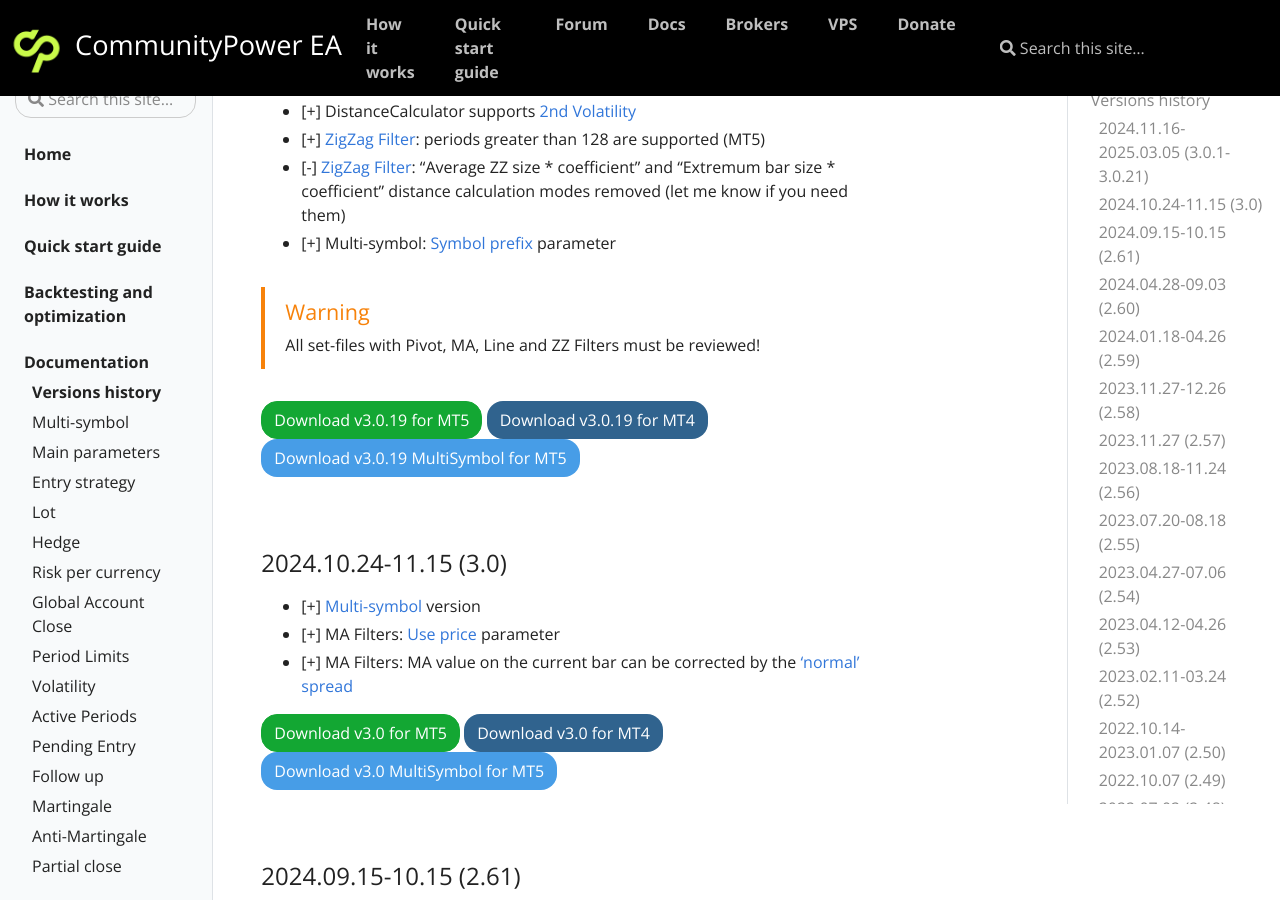
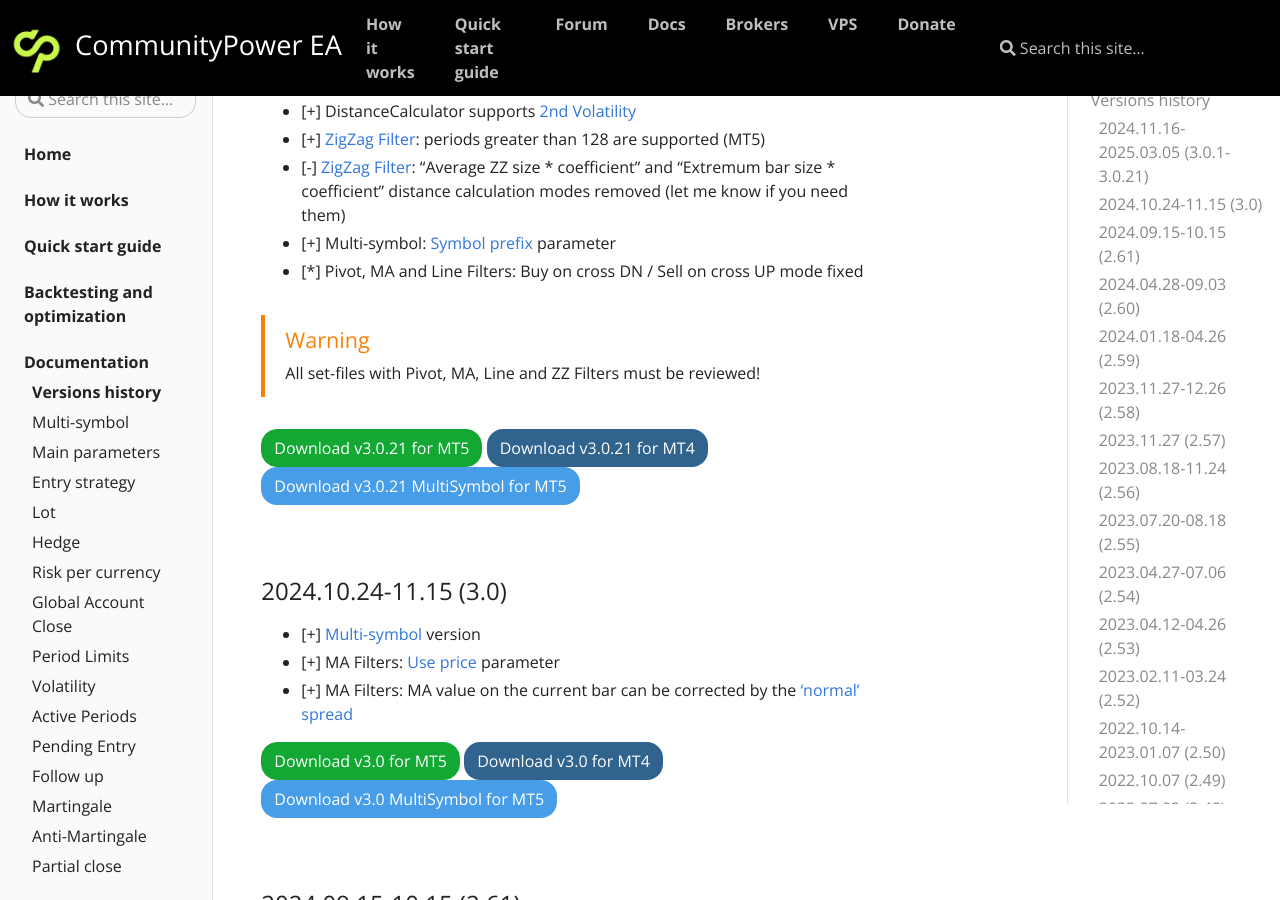
Before and after one commit to komposter/CommunityPowerEA.com, a Jekyll site: the page built from _docs/versions-history.md, in a window 1280 px wide and 900 px high, scrolled down 469 px. Built offline with Jekyll 4.4.1, drawn with Linux system fonts in a browser that asks for light colours.

Commit message:
Content change

```diff
--- a/_docs/versions-history.md
+++ b/_docs/versions-history.md
@@ -23,12 +23,13 @@
 * [+] [ZigZag Filter](/docs/signals-and-filters#zigzag-filter): periods greater than 128 are supported (MT5)
 * [-] [ZigZag Filter](/docs/signals-and-filters#zigzag-filter): "Average ZZ size * coefficient" and "Extremum bar size * coefficient" distance calculation modes removed (let me know if you need them)
 * [+] Multi-symbol: [Symbol prefix](/docs/multi-symbol#symbol-prefix) parameter
+* [*] Pivot, MA and Line Filters: Buy on cross DN / Sell on cross UP mode fixed
 
 {% include alert.html type="warning" title="Warning" content="All set-files with Pivot, MA, Line and ZZ Filters must be reviewed!" %}
 
-[<button class="btn btn-success">Download v3.0.19 for MT5</button>]({{site.baseurl}}/assets/EAs/CommunityPower 3.0.19.ex5)
-[<button class="btn btn-primary">Download v3.0.19 for MT4</button>]({{site.baseurl}}/assets/EAs/CommunityPower 3.0.19.ex4)
-[<button class="btn btn-info">Download v3.0.19 MultiSymbol for MT5</button>]({{site.baseurl}}/assets/EAs/CommunityPower 3.0.19 MS.ex5)
+[<button class="btn btn-success">Download v3.0.21 for MT5</button>]({{site.baseurl}}/assets/EAs/CommunityPower 3.0.21.ex5)
+[<button class="btn btn-primary">Download v3.0.21 for MT4</button>]({{site.baseurl}}/assets/EAs/CommunityPower 3.0.21.ex4)
+[<button class="btn btn-info">Download v3.0.21 MultiSymbol for MT5</button>]({{site.baseurl}}/assets/EAs/CommunityPower 3.0.21 MS.ex5)
 
 <br />
 
```
Also changed, not shown: 3 other files.
